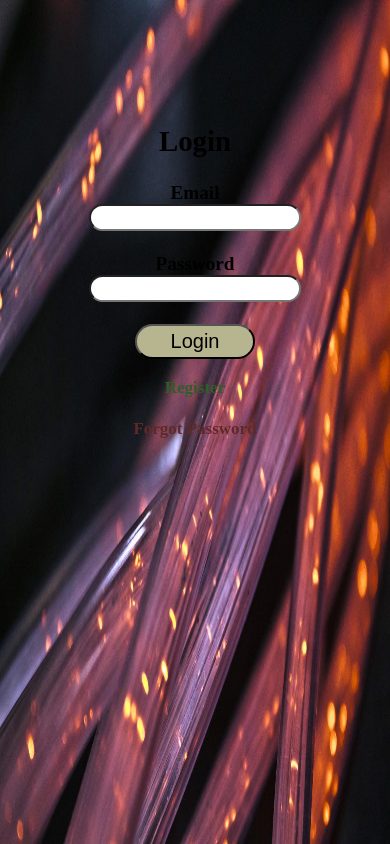
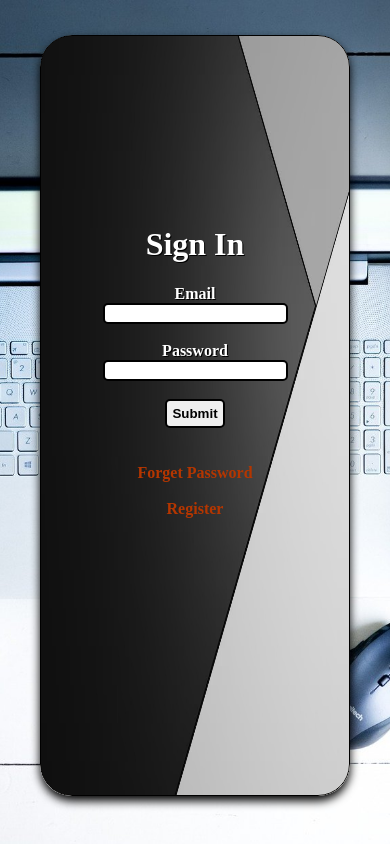
Before and after one commit to AddaxTech/DjangoConnect-001, a Django app: page /login in a window 390 px wide. Run offline with Django 4.2, Linux system fonts and the light colour scheme.

Commit message:
Updated login/registersytles 0.0.1

```diff
--- a/myapp/views.py
+++ b/myapp/views.py
@@ -33,12 +33,17 @@ def login(request):
 
 def register(request):
     if request.method == 'POST':
+
         first_name = request.POST['fname']
         last_name = request.POST['lname']
 
         email = request.POST['email']
         username = email
         password = request.POST['password']
+
+        if first_name or last_name or email or password is "":
+            messages.info(request, 'Please fill in all required fields')
+            return redirect('register')
 
         if User.objects.filter(email=email).exists():
             messages.info(request, 'Email Already Used')
--- a/static/styles/login.css
+++ b/static/styles/login.css
@@ -1,10 +1,20 @@
-*{
+html {
+  font-size: 16px;
+}
+
+body {
+  margin: 0;
   padding: 0;
-  margin: 0;
 }
-.moblie{
-  display: none;
+.submit-button{
+  padding: 5px;
+  cursor: pointer;
+  font-weight: 700;
 }
+.submit-button:hover{
+background-color: rgb(110, 113, 116);
+}
+
 
 .background {
   margin: 0;
@@ -14,41 +24,36 @@
   background-position: center;
   width: 100vw;
   height: 100vh;
-
-
+  overflow: hidden;
+  overflow-y: auto;
 }
 
 .container {
   display: flex;
   border-radius: 2em;
-  overflow: hidden;
   height: 28em;
   width: 56em;
   position: relative;
   box-shadow: 0px 5px 10px black;
+  overflow: hidden;
 }
 
 .center {
-  /* background-color: rgb(43, 55, 55); */
   height: 100vh;
+  min-height: 550px;
+  padding-top: 35px;
   width: 100vw;
   display: flex;
   justify-content: center;
   align-items: center;
   padding-bottom: 3em;
   box-sizing: border-box;
-
 }
 
 .contain {
   box-sizing: border-box;
-  background-color: rgb(216, 206, 185);
-
-  background-image: linear-gradient(
-    to bottom right,
-    rgba(255, 255, 255, 0.4),
-    rgba(0, 0, 0, 0.3)
-  );
+  background-color: rgb(255, 255, 255);
+  background-image: linear-gradient(to bottom right, rgba(0, 0, 0, 0.5), rgba(223, 223, 223, 0.3));
   width: 22em;
   height: 100%;
   border-radius: 2em;
@@ -56,8 +61,11 @@
   justify-content: center;
   position: absolute;
   right: 0;
-  padding-top: 5em;
+  padding-top: 4em;
   border: 1px black solid;
+}
+.contain2{
+  object-fit: contain;
 }
 
 .contain2>video {
@@ -69,129 +77,94 @@
   height: 100%;
   width: 100%;
 }
-
-
-a {
-  text-decoration: none;
-  color: rgb(48, 94, 41);
+.mobile-container{
+visibility: hidden;
   }
 
-a:visited {
-  color: rgb(96, 41, 41);
+.contain a {
+  text-decoration: none;
+      color: rgb(180, 54, 0);
+      font-weight:900;
+}
+a{
+  padding: 20px;
+  font-weight: 800;
 }
 
 a:hover {
-  color: rgb(46, 41, 96);
+  color: rgb(124, 124, 124);
 }
 
-.contain label+labelS,
+.contain label+label,
 input+label {
+  padding: 38px;
+}
+label{
+  font-weight: 900;
 }
 
-@media only screen and (max-width: 799px) {
-  .contain2>video {
-    object-fit: cover;
-    height: 450px;
+main input{
+  outline: none;
+  border-radius: 5px;
+  border: solid 2px;
 }
+main input:focus{
+  outline: none;
+  border: 2px solid hsla(139, 98%, 19%, 0.8)
 }
 
-@media only screen and (max-width: 650px) {
+.nav{
+position: fixed;
+}
+h1{
+  cursor:default;
+}
 
-  .desktop {
+  @media screen and (max-width: 723px) {
+    .contain2>video {
    display: none;
     }
-.moblie {
-    display: initial;
 
+    .contain2>img {
+      display: none;
     }
-html{
-  background-color: black;
-}
-.contain2::after{
-  position: absolute;
-  content: ' ';
-  background-color: rgba(0, 0, 0, 0.4);
+    .container {
+      border: none;
       height: 100%;
       width: 100%;
     }
-.contain2 img {
-  position: absolute;
-  z-index: -2;
-  top: 0;
-  left: 0;
-  height: 100%;
+    .contain h1, label{
+color: rgb(255, 255, 255);
+  text-shadow: 1px 1px rgb(0, 0, 0);
+
+    }
+    .contain {
+      background-color:blanchedalmond;
+      background-image:url("../media/mobleBackground.jpg") ;
       width: 100%;
-  overflow: hidden;
+background-size:100% 100%;
+ background-repeat: no-repeat;
+      padding-top: 20vh;
+
     }
-.moblie::after{
-  content: '';
-  background-color: red;
-  height: 1000px;
-  width: 1000px;
-  z-index: 5;
-}
-.relative{
-  position: relative;
-  height: 100vh;
-width: 100vw;
-position: absolute;
-top: 0;
-bottom: 0;
-margin: auto 0;
-}
-.contain_mobile{
-  height: 80vh;
-  width: 100vw;
-  text-align: center;
-  justify-content: center;
-  right: 0;
-  top: 12%;
-  position: absolute;
-  font-size: larger;
-  font-weight: 600;
-  font-size: 1.7rem;
-}
-.contain_mobile h2{
-color: rgba(245, 222, 179, 0.979);
-padding: 20px;
-}
-.contain_mobile input{
-  padding: 4px;
-  width: 200px;
-  background: none;
-  color: rgb(195, 153, 75);
-  border:none ;
-  outline: none;
-  border-bottom: solid rgb(215, 250, 255) 2px;
-}
-
-.contain_mobile input:last-child{
-width: 120px;
-background-color: rgb(4, 63, 80);
-font-size: 1.3rem;
-color: rgb(238, 158, 11);
-border-radius: 6px;
-border: rgb(0, 0, 0) solid 1px;
-}
-.contain_mobile input:last-child:active{
-background-color: black;
-  }
-
-span{
-  color: rgb(195, 153, 75);
-  font-size: 1.2rem;
-padding-right: 125px;
-}
-.username {
-padding-right: 160px;
-}
-
-.contain_mobile a{
-  font-size: 1.1rem;
-  color: rgb(225, 195, 138);
-}
-.contain_mobile p{
-padding-top: 23px;
+    .center{
+    padding-left: 40px;
+     padding-right: 40px;
+     min-height: 590px;
     }
 
   }
+
+
+
+
+  @media screen and (min-width: 2000px) {
+    html{
+      font-size: 2.1vh;
+    }
+    input{
+    font-size: 2vh;
+    padding: 1vh;
+    }
+
+  }
--- a/static/styles/register.css
+++ b/static/styles/register.css
@@ -1,15 +1,10 @@
 html {
   font-size: 16px;
-
 }
 
 body {
   margin: 0;
   padding: 0;
-}
-
-.moblie {
-    display: none;
 }
 
 .background {
@@ -20,36 +15,47 @@ body {
   background-position: center;
   width: 100vw;
   height: 100vh;
-
-
+  overflow: hidden;
+  overflow-y: auto;
 }
 
 .container {
   display: flex;
   border-radius: 2em;
-    overflow: hidden;
   height: 28em;
   width: 56em;
   position: relative;
   box-shadow: 0px 5px 10px black;
+  overflow: hidden;
 }
 
 .center {
-    /* background-color: rgb(43, 55, 55); */
   height: 100vh;
+  min-height: 580px;
+  padding-top: 35px;
   width: 100vw;
   display: flex;
   justify-content: center;
   align-items: center;
   padding-bottom: 3em;
   box-sizing: border-box;
-
 }
 
 .contain {
   box-sizing: border-box;
   background-color: rgb(216, 206, 185);
-    background-image: linear-gradient(to bottom right, rgba(147, 183, 111, 0.5), rgba(141, 110, 39, 0.3));
+  /* background-image: linear-gradient(
+    to bottom right,
+    rgb(255 179 67 / 45%),
+    rgb(7 57 15 / 57%),
+    rgba(0, 0, 0, 0.88)
+  ); */
+  background-image: linear-gradient(
+    to bottom right,
+    rgb(255 179 67 / 25%),
+    rgb(7 57 15 / 37%),
+    rgba(0, 0, 0, 0.78)
+  );
   width: 22em;
   height: 100%;
   border-radius: 2em;
@@ -61,89 +67,132 @@ body {
   border: 1px black solid;
 }
 
-.contain2>video {
+.contain2 > video {
   height: 100%;
   width: 100%;
 }
 
-.contain2>img {
+.contain2 > img {
   height: 100%;
   width: 100%;
 }
 
-
 a {
   text-decoration: none;
-    color: rgb(48, 94, 41);
-}
-
-a:visited {
-    color: rgb(96, 41, 41);
+  color: rgb(209, 209, 209);
+  font-weight: 900;
 }
 
 a:hover {
-    color: rgb(46, 41, 96);
+  color: rgb(0, 0, 0);
 }
 
-.contain label+label,
-input+label {
+.contain label + label,
+input + label {
   padding: 38px;
 }
 
+main input {
+  outline: none;
+  border-radius: 5px;
+  border: solid 2px;
+}
+
+main input:focus {
+  outline: none;
+  border: 2px solid hsla(139, 98%, 19%, 0.8);
+}
+label{
+    font-weight: 800;
+    color: #000000;
+}
+.submit-button{
+    padding: 5px;
+    cursor: pointer;
+    font-weight: 700;
+  }
+  .submit-button:hover{
+background-color: rgb(110, 113, 116);
+  }
+h1{
+    cursor:default;
+}
 @media only screen and (max-width: 799px) {
-    .contain2>video {
+  .contain2 > video {
     object-fit: cover;
     height: 450px;
   }
 }
 
-@media only screen and (max-width: 650px) {
-    .desktop {
+@media screen and (max-width: 723px) {
+  .contain2 > video {
     display: none;
   }
 
-    .moblie {
-        display: initial;
+  .contain h1,
+  label {
+    color: #ffffff;
   }
 
-    .contain2>img {
-        height: 100vh;
-        width: 100vw;
-        position: absolute;
-        z-index: -2;
+  .contain2 > img {
+    display: none;
   }
 
-    .contain_mobile {
-        height: 80vh;
-        width: 100vw;
-        border-radius: 2em;
-        text-align: center;
-        justify-content: center;
-        right: 0;
-        top: 12%;
-        position: absolute;
-        font-size: larger;
-        font-weight: 600;
+  .container {
+    border: none;
+    height: 100%;
+    width: 100%;
+  }
+
+  .contain {
+    background-color: rgb(255, 255, 255);
+    background-image: url("https://c4.wallpaperflare.com/wallpaper/230/410/477/landscape-macro-green-nature-wallpaper-thumb.jpg");
+    width: 100%;
+    background-size: 100% 100%;
+    background-repeat: no-repeat;
+    padding-top: 5em;
+  }
+
+  .center {
+    padding-left: 60px;
+    padding-right: 60px;
+    min-height: 620px;
+
+  }
+
+  a {
+    color: rgb(255, 255, 255);
+  }
+
+  a:hover {
+    color: rgb(187, 187, 187);
+  }
+
+  .contain .felx {
+    grid-template-columns: auto;
+  }
+
+  .felx div {
+    padding: 8px;
+  }
+
 
 
 }
 
-    .contain_mobile input {
-        border-radius: 20px;
-        padding: 4px;
-        width: 200px;
+.felx {
+  display: grid;
+  grid-template-columns: auto auto;
+  gap: 5px;
 }
 
-    .contain_mobile input:last-child {
-        width: 120px;
-        background-color: rgb(183, 180, 144);
-        font-size: 20px;
+@media screen and (min-width: 1920px) {
+  html {
+    font-size: 2.7vh;
   }
 
-    .contain_mobile p {
-        padding: 2px;
-        font-size: 17px;
+  input {
+    font-size: 3vh;
+    padding: 1vh;
   }
-
-
 }
--- a/templates/login.html
+++ b/templates/login.html
@@ -8,13 +8,12 @@
   <meta http-equiv="X-UA-Compatible" content="IE=edge" />
   <meta name="viewport" content="width=device-width, initial-scale=1.0" />
 
-  <link rel="stylesheet" href="{% static 'styles/register.css' %}" />
+  <link rel="stylesheet" href="{% static 'styles/login.css' %}" />
 
   <title>CA Login</title>
 </head>
 
 <body>
-  <div class="desktop">
     <div class="background" style="background-image: url({% static 'media/computer-gf9ea5290a_1920.jpg'%})">
       <div class="center">
         <main class="container">
@@ -23,72 +22,41 @@
 
           </div>
           <div class="contain">
-            <h2>Sign In</h2>
+            <h1>Sign In</h1>
             {% for message in messages %}
             <style>
-              h5 {
+              h2 {
                 color: red;
               }
+              @media screen and (max-width: 723px){
+                .center{
+                   min-height: 620px;
+                  }
+              }
+
             </style>
-            <h5>{{message}}</h5>
+            <h2>{{message}}</h2>
             {% endfor %}
             <form method="POST" action="">
               {% csrf_token %}
               <label for="username">Email</label>
               <br />
               <input type="email" id="username" name="username" /><br /><br />
-              <label for="text">Password</label>
+              <label for="password">Password</label>
               <br />
               <input type="password" id="password" name="password" /><br /><br />
-              <input type="submit" value="Submit" />
+              <input class="submit-button" type="submit" value="Submit" />
             </form>
             <br />
             <br />
-            <a href="">Forgot Password</a>
+            <a href="register">Forget Password</a>
             <br />
             <br />
-
             <a href="register" return="flase">Register</a>
           </div>
         </main>
       </div>
     </div>
-  </div>
-  <!-- moblie version -->
-  <div class="moblie">
-    <div class="contain2">
-      <img src="{% static 'media/fiber-4814456_1280.jpg' %}" />
-    </div>
-
-    <div class="contain_mobile">
-      <h2>Login</h2>
-      {% for message in messages %}
-      <style>
-        h5 {
-          color: red;
-          padding: 10px;
-        }
-      </style>
-      <h5>{{message}}</h5>
-      {% endfor %}
-      <form method="POST" action="">
-        {% csrf_token %}
-        <span class="username">Email</span>
-        <br />
-        <input type="email" id="username" name="username span_s" /><br /><br />
-        <span class="password">Password</span>
-        <br />
-        <input type="password" id="password" name="password" /><br /><br />
-        <input type="submit" value="Login" />
-      </form>
-      <p><a href="register" return="flase">Register</a>
-      </p>
-      <p><a href="">Forgot Password</a></p>
-
-
-
-    </div>
-  </div>
 
 </body>
 
```
Also changed, not shown: myproject/settings.py (+18 -8 lines), templates/index.html (+2 -26 lines), templates/register.html (+29 -58 lines), static/media/TreeFallLeaves.jpeg (added), static/media/avenue-815297_1280.jpg (added), static/media/mobleBackground.jpg (added), static/media/scenery-mobile-wallpaper-nature-background-with-bamboo-river-portrait-view.jpg (added), static/styles/homepage.css (renamed from static/styles/style.css). Lines whose indentation alone changed are shown as unchanged.
